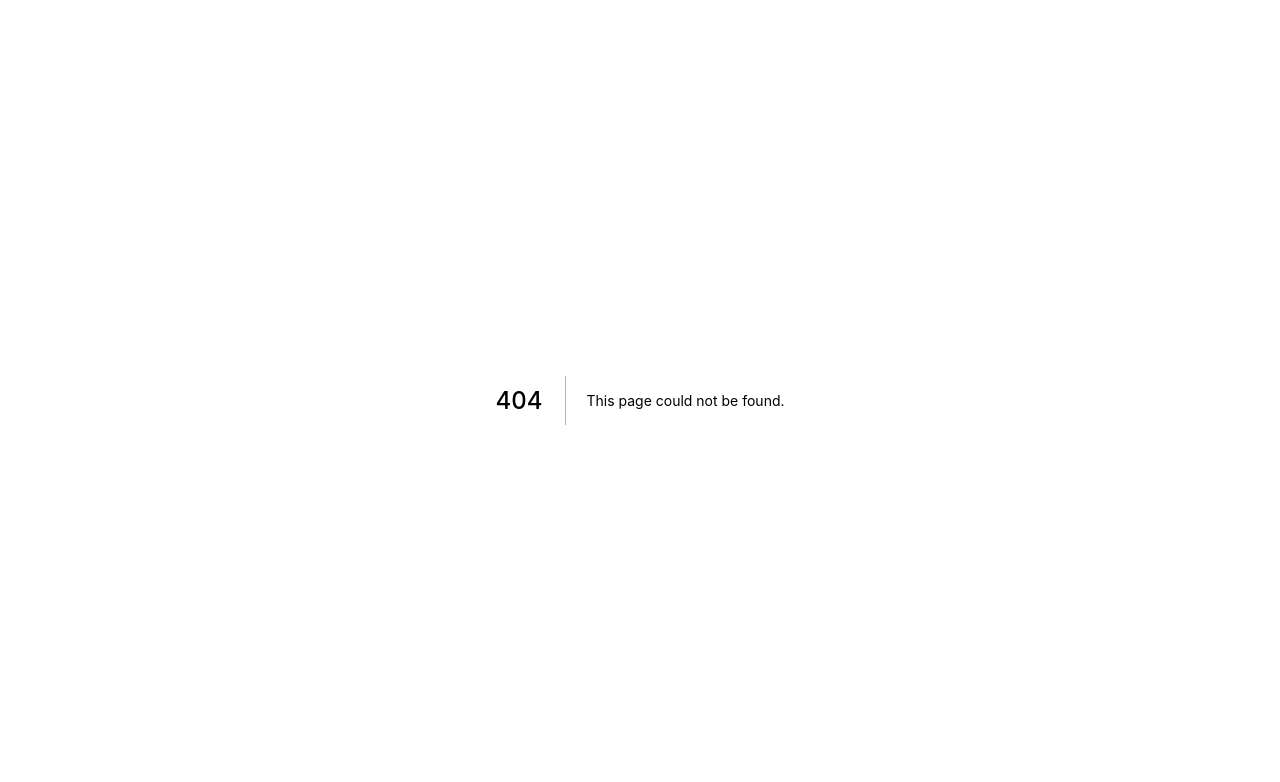
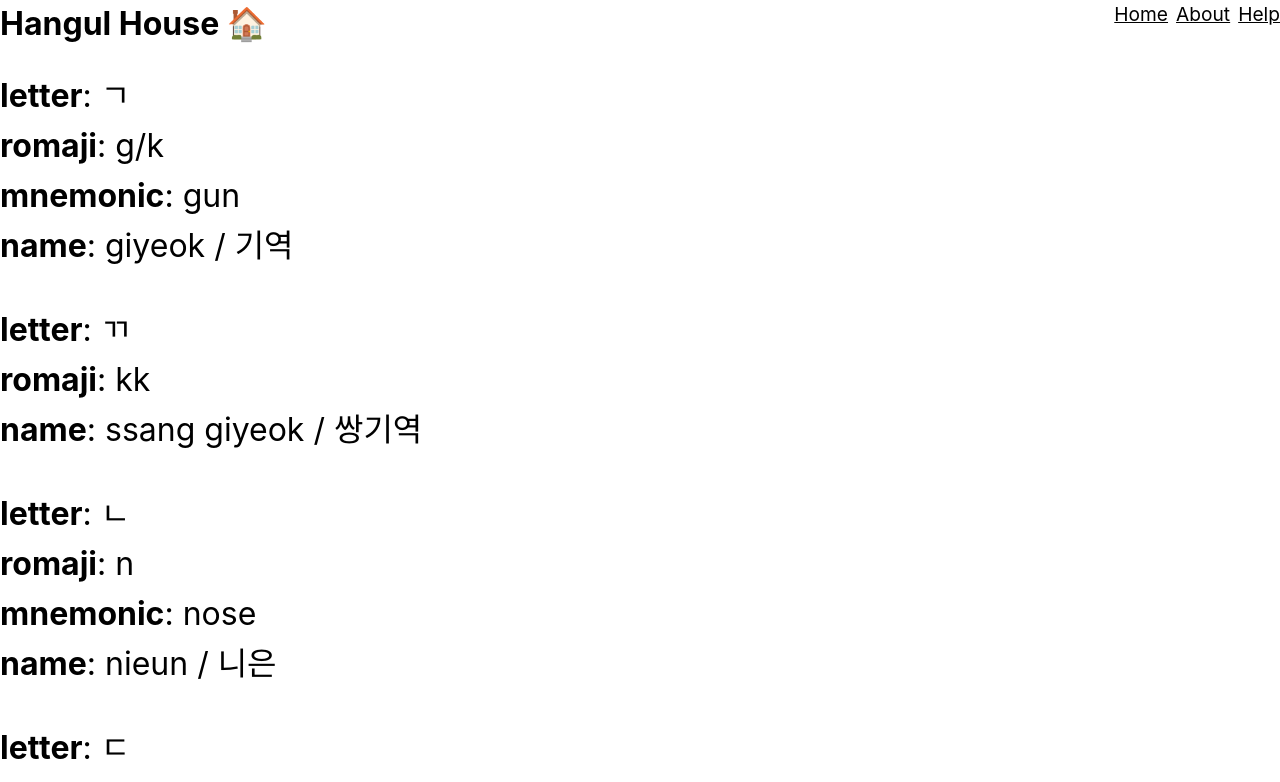
Before and after one commit to ssamkough/hangul-house-website, a Next.js app: page /help in a window 1280 px wide. Before the commit this address had no page. Shown: the top 782 px of the page. Built offline with nearby package versions, Linux system fonts and the light colour scheme.

Commit message:
added help and about pages

```diff
--- /dev/null
+++ b/src/components/Container.tsx
@@ -0,0 +1,73 @@
+import Head from 'next/head';
+import { useRouter } from 'next/router';
+import React from 'react';
+import styled from 'styled-components';
+
+interface Props {
+    children: React.ComponentPropsWithoutRef<'div'>['children'];
+}
+
+const Body = styled.div`
+    width: 100%;
+    height: 100%;
+    display: flex;
+    flex-direction: column;
+    gap: 24px;
+`;
+
+const Navigation = styled.div`
+    width: 100%;
+    display: flex;
+    gap: 8px;
+`;
+
+const Title = styled.span`
+    font-size: 2em;
+    font-weight: 700;
+    flex: 1;
+`;
+
+const Link = styled.a`
+    font-size: 1.2em;
+    color: black;
+    &:hover {
+        color: red;
+    }
+`;
+
+const TITLE = 'Hangul House';
+
+const Container = ({ children }: Props): React.ReactElement => {
+    const router = useRouter();
+
+    const handleLinkClick = (event: React.MouseEvent<HTMLAnchorElement, MouseEvent>, href: string) => {
+        event.preventDefault();
+        router.push(href);
+    };
+
+    return (
+        <div>
+            <Head>
+                <link rel="icon" type="image/x-icon" href="/favicon.png" />
+                <title>{TITLE}</title>
+            </Head>
+            <Body>
+                <Navigation>
+                    <Title>{TITLE} 🏠</Title>
+                    <Link href={'/'} onClick={(event) => handleLinkClick(event, '/')}>
+                        Home
+                    </Link>
+                    <Link href={'/about'} onClick={(event) => handleLinkClick(event, '/about')}>
+                        About
+                    </Link>
+                    <Link href={'/help'} onClick={(event) => handleLinkClick(event, '/help')}>
+                        Help
+                    </Link>
+                </Navigation>
+                {children}
+            </Body>
+        </div>
+    );
+};
+
+export default Container;
--- a/pages/constants.ts
+++ b/src/constants.ts
@@ -48,7 +48,7 @@ export interface HangulLetterDetail {
     mnemonic?: string;
 }
 
-export const hanguAlphabet: HangulLetterDetail[] = [
+export const hangulAlphabet: HangulLetterDetail[] = [
     {
         letter: 'ㄱ',
         name: 'giyeok',
--- /dev/null
+++ b/src/pages/help.tsx
@@ -0,0 +1,47 @@
+import React from 'react';
+import styled from 'styled-components';
+import Container from '../components/Container';
+import { hangulAlphabet } from '../constants';
+
+const Wrapper = styled.div`
+    display: flex;
+    flex-direction: column;
+    gap: 36px;
+    font-size: 2em;
+`;
+
+const Stack = styled.div`
+    display: flex;
+    flex-direction: column;
+    gap: 2px;
+`;
+
+const help = (): React.ReactElement => (
+    <Container>
+        <Wrapper>
+            {hangulAlphabet.map((obj) => {
+                const { letter, romaji, mnemonic, name, nameInKorean } = obj;
+                return (
+                    <Stack key={letter}>
+                        <span>
+                            <strong>letter</strong>: {letter}
+                        </span>
+                        <span>
+                            <strong>romaji</strong>: {romaji}
+                        </span>
+                        {mnemonic && (
+                            <span>
+                                <strong>mnemonic</strong>: {mnemonic}
+                            </span>
+                        )}
+                        <span>
+                            <strong>name</strong>: {name} / {nameInKorean}
+                        </span>
+                    </Stack>
+                );
+            })}
+        </Wrapper>
+    </Container>
+);
+
+export default help;
```
Also changed, not shown: pages/components/Container.tsx (deleted, +0 -29 lines), src/pages/about.tsx (added, +15 -0 lines), src/pages/index.tsx (renamed from pages/index.tsx, +27 -14 lines), src/pages/_app.tsx (renamed from pages/_app.tsx), src/styles/globals.css (renamed from styles/globals.css), 1 other file (tests, documents, lock files or other folders).
